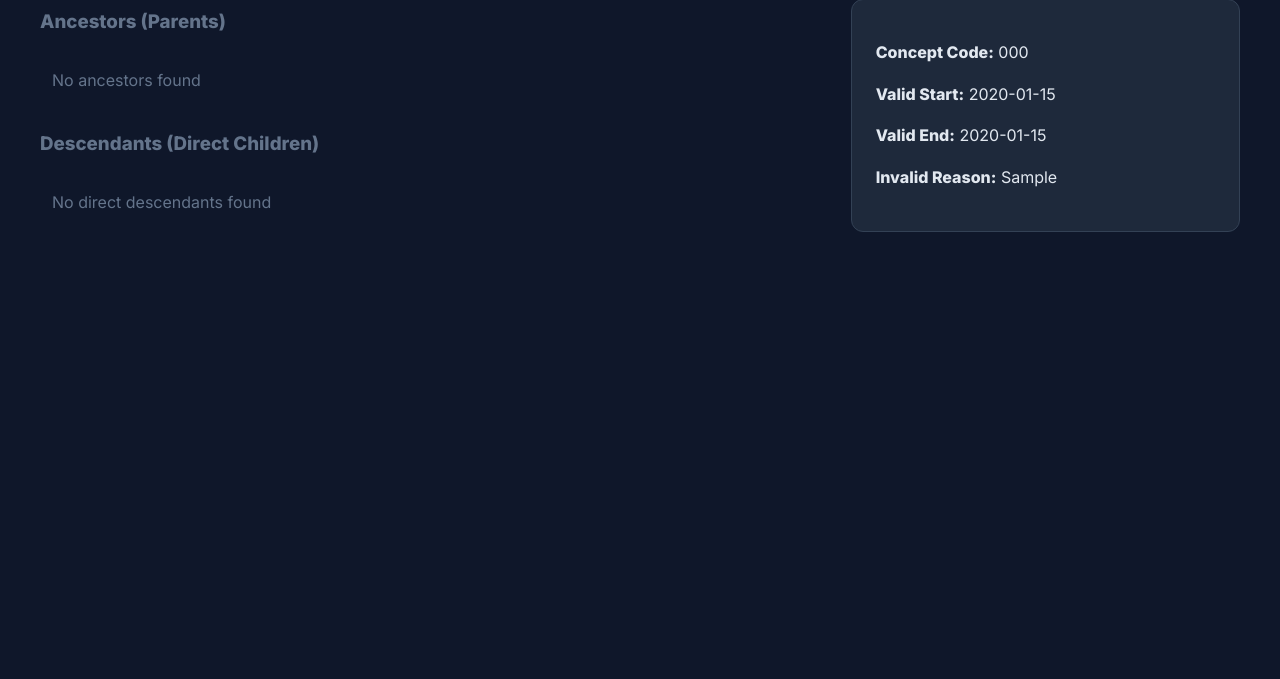
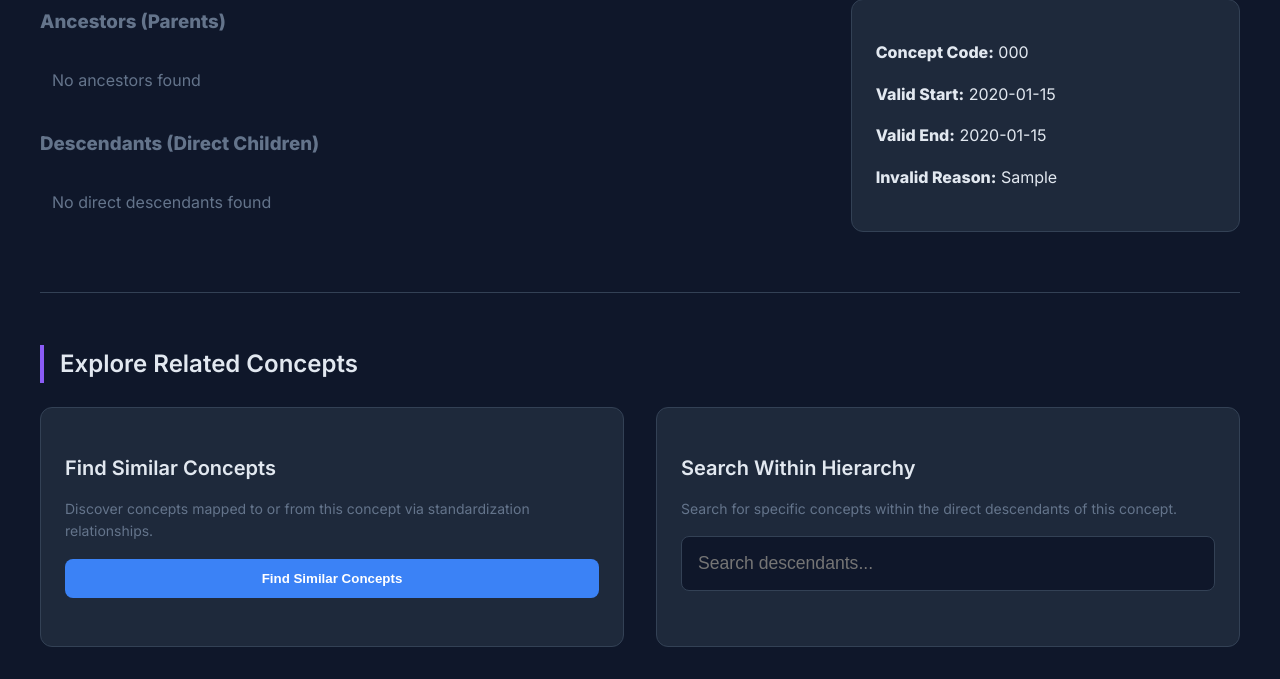
Before and after one commit to UNMCCC/pyOVT, a FastAPI app: page /concept/1 in a window 1280 px wide. Shown: the part 588-1267 px from the top of the page. Before the commit the page ends 820 px from the top, so only its background shows below. Run offline with FastAPI, Linux system fonts and the light colour scheme; tables that the repository leaves empty hold one stand-in row (values such as "Sample post").

Commit message:
✨ feat: add relationship-powered search with Maps to exploration
Implement Phase 2 of search enhancements enabling users to discover related concepts through OHDSI standardization relationships and search within concept hierarchies.

Backend:
- Add /concept/{id}/similar endpoint for bidirectional "Maps to"/"Mapped from" relationships
- Add /concept/{id}/descendants/search endpoint for hierarchy exploration
- Filter invalid relationships (invalid_reason IS NULL)
- Support both HTMX (HTML) and API (JSON) responses
- Query optimization with direct list conversion (eliminates SQLAlchemy warnings)

Frontend:
- Create new Explore section in concept detail page
- Add similar_concepts.html template with relationship badges
- Add hierarchy_search_results.html for descendant search results
- Implement real-time search with 500ms debounce
- Responsive grid layout with scrollable results (max 500px)
- Purple relationship badges and empty state messaging

Testing:
- Add 7 comprehensive tests for relationship exploration
- Test both HTMX and API response formats
- Verify invalid relationship filtering
- Validate direct children only (level 1) search scope
- Add concept_with_maps_to_relationship fixture
- All 26 tests pass (19 existing + 7 new)

🤖 Generated with [Claude Code](https://claude.com/claude-code)

Co-Authored-By: Claude <noreply@anthropic.com>

```diff
--- a/app/static/style.css
+++ b/app/static/style.css
@@ -308,3 +308,92 @@ select {
 .btn-primary:hover {
     background-color: var(--accent-color);
 }
+
+/* Explore Section */
+.explore-section {
+    margin-top: 3rem;
+    padding-top: 2rem;
+    border-top: 1px solid var(--border-color);
+}
+
+.explore-tools {
+    display: grid;
+    grid-template-columns: repeat(auto-fit, minmax(400px, 1fr));
+    gap: 2rem;
+    margin-top: 1.5rem;
+}
+
+.explore-card {
+    background: var(--card-bg);
+    padding: 1.5rem;
+    border-radius: 0.75rem;
+    border: 1px solid var(--border-color);
+}
+
+.explore-card h3 {
+    font-size: 1.25rem;
+    font-weight: 600;
+    color: var(--text-color);
+    margin-bottom: 0.5rem;
+}
+
+.explore-card p {
+    color: var(--secondary-color);
+    font-size: 0.875rem;
+    margin-bottom: 1rem;
+}
+
+.btn-explore {
+    background: var(--primary-color);
+    color: white;
+    padding: 0.75rem 1.5rem;
+    border-radius: 0.5rem;
+    border: none;
+    font-weight: 600;
+    cursor: pointer;
+    transition: background 0.2s;
+    width: 100%;
+}
+
+.btn-explore:hover {
+    background: var(--accent-color);
+}
+
+.explore-results-container {
+    margin-top: 1.5rem;
+    max-height: 500px;
+    overflow-y: auto;
+}
+
+.explore-results .concept-card {
+    margin-bottom: 0.75rem;
+}
+
+.badge-relationship {
+    background: rgba(139, 92, 246, 0.2);
+    color: #a78bfa;
+    font-weight: 600;
+}
+
+.empty-state {
+    text-align: center;
+    color: var(--secondary-color);
+    padding: 2rem;
+    font-style: italic;
+}
+
+/* Loading indicator for HTMX */
+.loading.htmx-indicator {
+    display: none;
+    color: var(--secondary-color);
+    font-size: 0.875rem;
+    margin-top: 0.5rem;
+}
+
+.htmx-request .loading.htmx-indicator {
+    display: block;
+}
+
+.htmx-request.loading.htmx-indicator {
+    display: inline-block;
+}
--- a/app/templates/concept_detail.html
+++ b/app/templates/concept_detail.html
@@ -65,4 +65,47 @@
         </div>
     </div>
 </div>
+
+{# New Explore Section #}
+<section class="explore-section">
+    <h2 class="section-title">Explore Related Concepts</h2>
+
+    <div class="explore-tools">
+        <div class="explore-card">
+            <h3>Find Similar Concepts</h3>
+            <p>Discover concepts mapped to or from this concept via standardization relationships.</p>
+            <button
+                hx-get="/concept/{{ concept.concept_id }}/similar"
+                hx-target="#similar-concepts-results"
+                hx-indicator="#explore-loading"
+                class="btn-explore">
+                Find Similar Concepts
+            </button>
+            <div id="explore-loading" class="loading htmx-indicator">
+                Loading...
+            </div>
+            <div id="similar-concepts-results" class="explore-results-container"></div>
+        </div>
+
+        <div class="explore-card">
+            <h3>Search Within Hierarchy</h3>
+            <p>Search for specific concepts within the direct descendants of this concept.</p>
+            <div class="search-input-group">
+                <input
+                    type="text"
+                    id="hierarchy-search-input"
+                    name="q"
+                    placeholder="Search descendants..."
+                    hx-get="/concept/{{ concept.concept_id }}/descendants/search"
+                    hx-trigger="keyup changed delay:500ms"
+                    hx-target="#hierarchy-search-results"
+                    hx-indicator="#hierarchy-loading">
+                <div id="hierarchy-loading" class="loading htmx-indicator">
+                    Searching...
+                </div>
+            </div>
+            <div id="hierarchy-search-results" class="explore-results-container"></div>
+        </div>
+    </div>
+</section>
 {% endblock %}
```
Also changed, not shown: app/routers/concept.py (+135 -2 lines), app/templates/hierarchy_search_results.html (added, +34 -0 lines), app/templates/similar_concepts.html (added, +30 -0 lines), tests/conftest.py (+31 -0 lines), tests/test_concept.py (+160 -0 lines).
